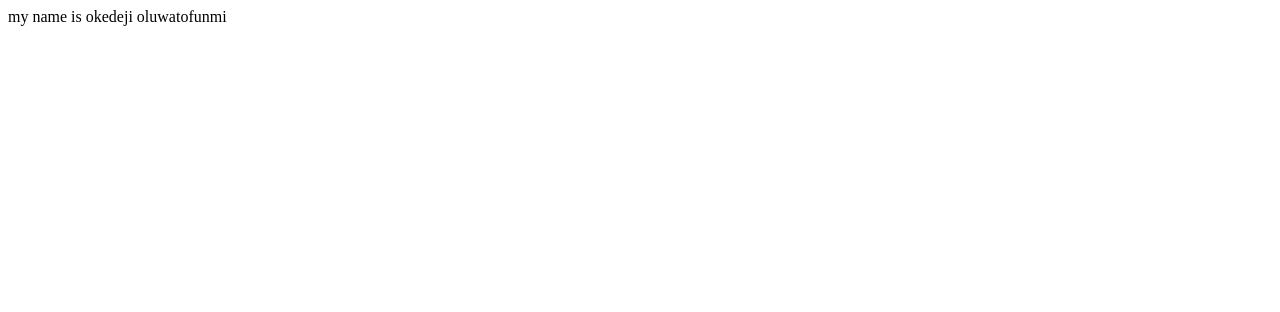
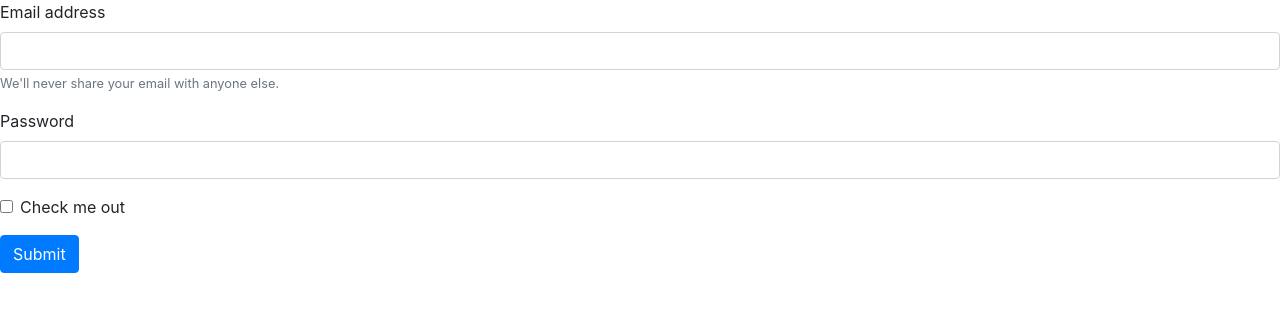
Before and after one commit to 21toffy/example, a website: page static/index.html in a window 1280 px wide. Drawn offline with nearby package versions, Linux system fonts and the light colour scheme.

Commit message:
added form

```diff
--- a/static/index.html
+++ b/static/index.html
@@ -1 +1,33 @@
-my name is okedeji oluwatofunmi
+<!DOCTYPE html>
+<html>
+<head>
+    <meta charset='utf-8'>
+    <meta http-equiv='X-UA-Compatible' content='IE=edge'>
+    <title>Page Title</title>
+    <meta name='viewport' content='width=device-width, initial-scale=1'>
+    <link rel="stylesheet" href="https://cdn.jsdelivr.net/npm/bootstrap@4.5.3/dist/css/bootstrap.min.css" integrity="sha384-TX8t27EcRE3e/ihU7zmQxVncDAy5uIKz4rEkgIXeMed4M0jlfIDPvg6uqKI2xXr2" crossorigin="anonymous">
+    <link rel='stylesheet' type='text/css' media='screen' href='main.css'>
+    <script src='main.js'></script>
+
+</head>
+<body>
+    <form>
+        <div class="form-group">
+          <label for="exampleInputEmail1">Email address</label>
+          <input type="email" class="form-control" id="exampleInputEmail1" aria-describedby="emailHelp">
+          <small id="emailHelp" class="form-text text-muted">We'll never share your email with anyone else.</small>
+        </div>
+        <div class="form-group">
+          <label for="exampleInputPassword1">Password</label>
+          <input type="password" class="form-control" id="exampleInputPassword1">
+        </div>
+        <div class="form-group form-check">
+          <input type="checkbox" class="form-check-input" id="exampleCheck1">
+          <label class="form-check-label" for="exampleCheck1">Check me out</label>
+        </div>
+        <button type="submit" class="btn btn-primary">Submit</button>
+      </form>
+</body>
+<script src="https://code.jquery.com/jquery-3.5.1.slim.min.js" integrity="sha384-DfXdz2htPH0lsSSs5nCTpuj/zy4C+OGpamoFVy38MVBnE+IbbVYUew+OrCXaRkfj" crossorigin="anonymous"></script>
+<script src="https://cdn.jsdelivr.net/npm/bootstrap@4.5.3/dist/js/bootstrap.bundle.min.js" integrity="sha384-ho+j7jyWK8fNQe+A12Hb8AhRq26LrZ/JpcUGGOn+Y7RsweNrtN/tE3MoK7ZeZDyx" crossorigin="anonymous"></script>
+</html>
```
